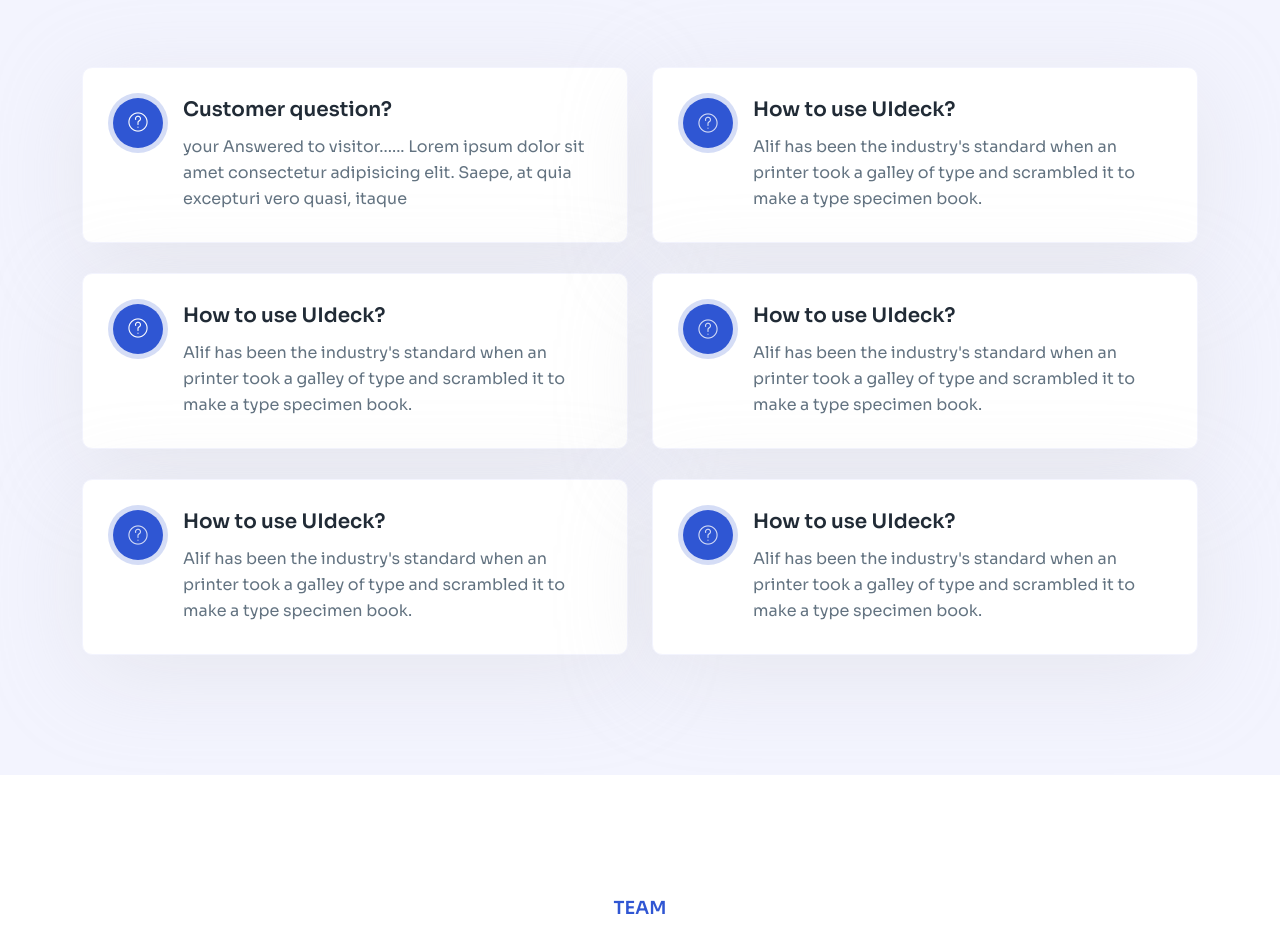
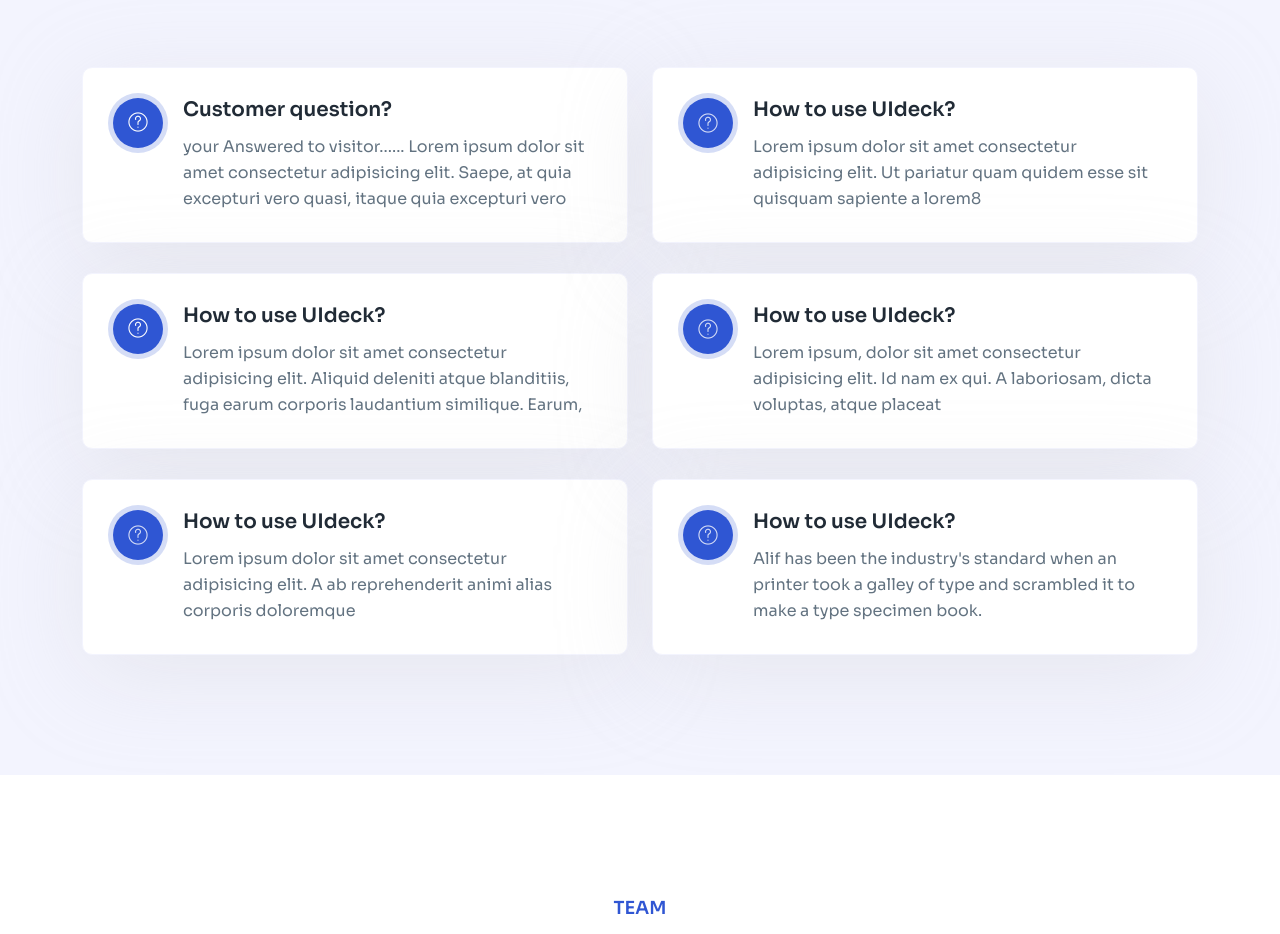
Before and after one commit to abisheknepal/newworldwide, a plain HTML site: page index.html in a window 1280 px wide. Shown: the part 3261-4195 px from the top of the page. Drawn offline with Linux system fonts and the light colour scheme.

Commit message:
Add files via upload

```diff
--- a/index.html
+++ b/index.html
@@ -299,7 +299,7 @@
             <div class="faq-content">
               <h4>Customer question?</h4>
               <p>
-                your Answered to visitor...... Lorem ipsum dolor sit amet consectetur adipisicing elit. Saepe, at quia excepturi vero quasi, itaque
+                your Answered to visitor...... Lorem ipsum dolor sit amet consectetur adipisicing elit. Saepe, at quia excepturi vero quasi, itaque quia excepturi vero
               </p>
             </div>
           </div>
@@ -312,8 +312,7 @@
             <div class="faq-content">
               <h4>How to use UIdeck?</h4>
               <p>
-                Alif has been the industry's standard when an printer took a
-                galley of type and scrambled it to make a type specimen book.
+                Lorem ipsum dolor sit amet consectetur adipisicing elit. Aliquid deleniti atque blanditiis, fuga earum corporis laudantium similique. Earum,
               </p>
             </div>
           </div>
@@ -324,8 +323,7 @@
             <div class="faq-content">
               <h4>How to use UIdeck?</h4>
               <p>
-                Alif has been the industry's standard when an printer took a
-                galley of type and scrambled it to make a type specimen book.
+                Lorem ipsum dolor sit amet consectetur adipisicing elit. A ab reprehenderit animi alias corporis doloremque
               </p>
             </div>
           </div>
@@ -338,8 +336,7 @@
             <div class="faq-content">
               <h4>How to use UIdeck?</h4>
               <p>
-                Alif has been the industry's standard when an printer took a
-                galley of type and scrambled it to make a type specimen book.
+                Lorem ipsum dolor sit amet consectetur adipisicing elit. Ut pariatur quam quidem esse sit quisquam sapiente a lorem8
               </p>
             </div>
           </div>
@@ -350,8 +347,7 @@
             <div class="faq-content">
               <h4>How to use UIdeck?</h4>
               <p>
-                Alif has been the industry's standard when an printer took a
-                galley of type and scrambled it to make a type specimen book.
+               Lorem ipsum, dolor sit amet consectetur adipisicing elit. Id nam ex qui. A laboriosam, dicta voluptas, atque placeat
               </p>
             </div>
           </div>
@@ -640,11 +636,11 @@
               <input type="hidden" name="_next" value="https://blog.abisheknepal.tk/thanks.html">
               <div class="form-group">
                 <label for="fullName">Full Name*</label>
-                <input type="text" name="name" id="fullName" placeholder="Tej karki" required>
+                <input type="text" name="name" id="fullName" placeholder="Tej karki" minlength="3" maxlength="15" required>
               </div>
               <div class="form-group">
                 <label for="email">Email*</label>
-                <input type="email" name="email" id="email" placeholder="Example@yourmail.com" required>
+                <input type="email" name="email" id="email" placeholder="Example@yourmail.com"  required>
               </div>
               <div class="form-group">
                 <label for="subject">Subject*</label>
@@ -652,7 +648,7 @@
               </div>
               <div class="form-group">
                 <label for="message">Message*</label>
-                <textarea name="message" id="message" rows="1" placeholder="Type your message here" required></textarea>
+                <textarea name="message" id="message" rows="1" placeholder="Type your message here" minlength="10" maxlength="200" required></textarea>
               </div>
               <div class="form-group mb-0">
                 <button type="submit" class="main-btn">Send Message</button>
```
